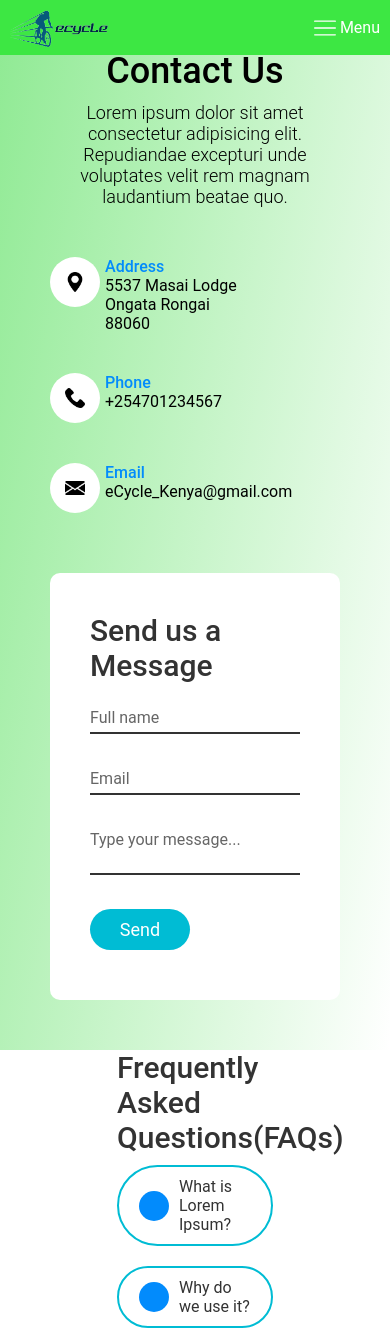
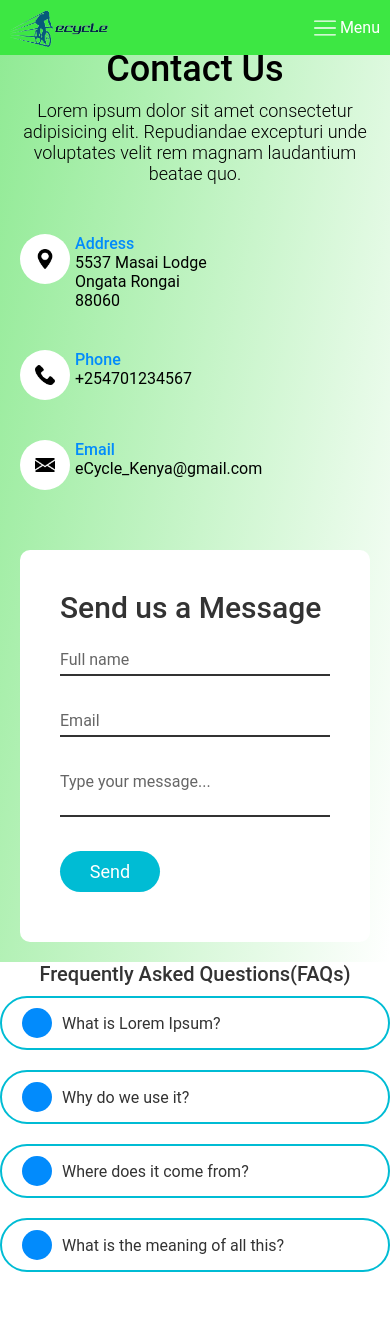
Before and after one commit to BruceFelix/Ecycle-room-5-project, a PHP site: page /front-end/landing-shop/contact.html in a window 390 px wide. Shown: the top 1332 px of the page. Run offline with PHP 8.4, Linux system fonts and the light colour scheme; grey boxes are pictures that could not be loaded.

Commit message:
made contact page responsive

```diff
--- a/front-end/admin-page/admin.html
+++ b/front-end/admin-page/admin.html
@@ -36,6 +36,8 @@
 
         <div class="flex-class links">
             <a href="../landing-shop/landing.html">Home</a>
+
+            <a href="../landing-shop/contact.html">Contact Us</a>
             <p><a href="product.html">New Product</a></p>
             <a href="../login-page/login.html" class="sign-up-btn">Log out</a>
         </div>
--- a/front-end/admin-page/product.html
+++ b/front-end/admin-page/product.html
@@ -20,6 +20,7 @@
 
         <div class="flex-class links">
             <a href="admin.html">Home</a>
+            <a href="../landing-shop/contact.html">Contact Us</a>
             <a href="../login-page/login.html " class="sign-up-btn">Log out</a>
         </div>
     </nav>
--- a/front-end/js/menu.js
+++ b/front-end/js/menu.js
@@ -3,18 +3,22 @@ let searchBar = document.querySelector(".search-bar");
 let links = document.querySelector(".links");
 let overlay = document.querySelector(".dark-overlay");
 
- menuBtn.addEventListener("click",()=>{
-     searchBar.classList.toggle("show-flex");
-     links.classList.toggle("show-links");
-     overlay.classList.toggle("show-overlay");
- })
-
- overlay.addEventListener("click",()=>{
+overlay.addEventListener("click",()=>{
     searchBar.classList.toggle("show-flex");
     links.classList.toggle("show-links");
        overlay.classList.toggle("show-overlay");
 
 })
+
+ menuBtn.addEventListener("click",()=>{
+    links.classList.toggle("show-links");
+
+     overlay.classList.toggle("show-overlay");
+     searchBar.classList.toggle("show-flex");
+
+ })
+
+
 // let filter_icon = document.querySelector(".filter")
 // let form_filter = document.querySelector(".form-filter")
 
--- a/front-end/landing-shop/contact.html
+++ b/front-end/landing-shop/contact.html
@@ -7,9 +7,9 @@
     <title>eCycle |Contact page</title>
 
     <link href='https://fonts.googleapis.com/css?family=Poppins' rel='stylesheet'>
+    <link rel="stylesheet" href="../../styles/shop.css">
 
     <link rel="stylesheet" href="../../styles/contact.css">
-    <link rel="stylesheet" href="../../styles/shop.css">
     <link rel="shortcut icon" href="../../icons/logo.PNG" type="image/x-icon">
 
 
@@ -20,6 +20,8 @@
         <p class="menu-bar flex-p"> <img src="../../icons/menu.svg" class="icon">Menu</p>
         <div class="flex-class links">
             <a href="landing.html">Home</a>
+          <a href="shop.html">Shop</a>
+
             <a href="../../front-end/login-page/login.html">Log in</a>
             <a href="../../front-end/signup-page/signup.html" class="sign-up-btn">Sign up</a>
         </div>
--- a/front-end/landing-shop/shop.html
+++ b/front-end/landing-shop/shop.html
@@ -61,6 +61,7 @@
                     <input type="submit" value="Submit">
                 </form>
             </p>
+            <a href="contact.html">Contact Us</a>
             <a href="../login-page/login.html">Log in</a>
             <a href="../signup-page/signup.html" class="sign-up-btn">Sign up</a>
         </div>
--- a/styles/contact.css
+++ b/styles/contact.css
@@ -124,7 +124,8 @@
     font-size: 18px;
 }
 .container-fluid{
-    width: 40%;
+    /* width: 40%; */
+    max-width: 400px;
     margin: 0 auto;
     margin-top: 0px;
     margin-bottom: 50px;
@@ -134,10 +135,11 @@
     color: #333;
     position: relative;
     margin: 0 auto;
-    width: 40rem;
+    /* width: 40rem; */
     font-size: 30px;
     font-weight: 500;
     max-width: fit-content;
+    text-align: center;
 }
 .accordion{
     width: 100%;
@@ -193,10 +195,14 @@
 
 @media (max-width: 991px){
     .contact{
-        padding: 50px;
+        padding: 20px;
+        padding-top: 3rem;
     }
     .container{
         flex-direction: column;
+    }
+    .container-fluid h2{
+        font-size: 20px;
     }
     .container .contactinfo{
         margin-bottom: 40px;
```
